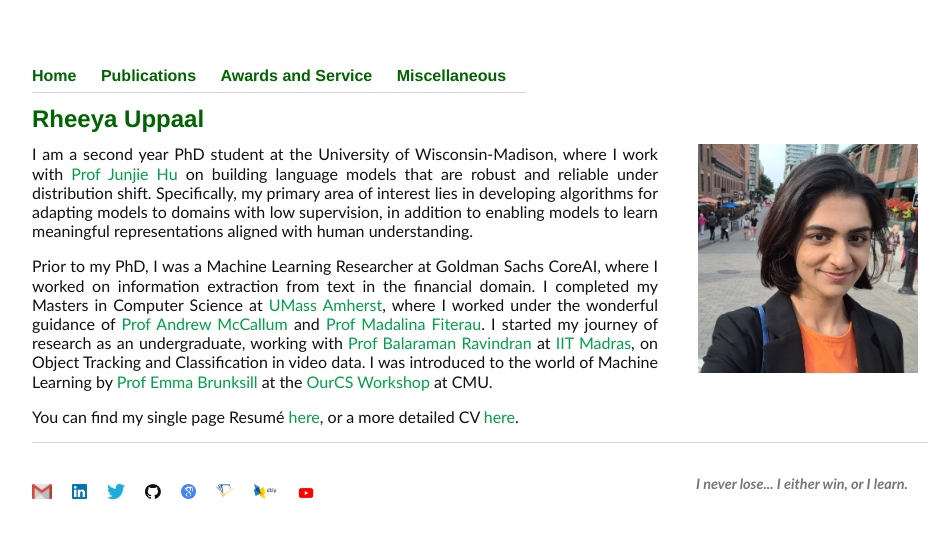
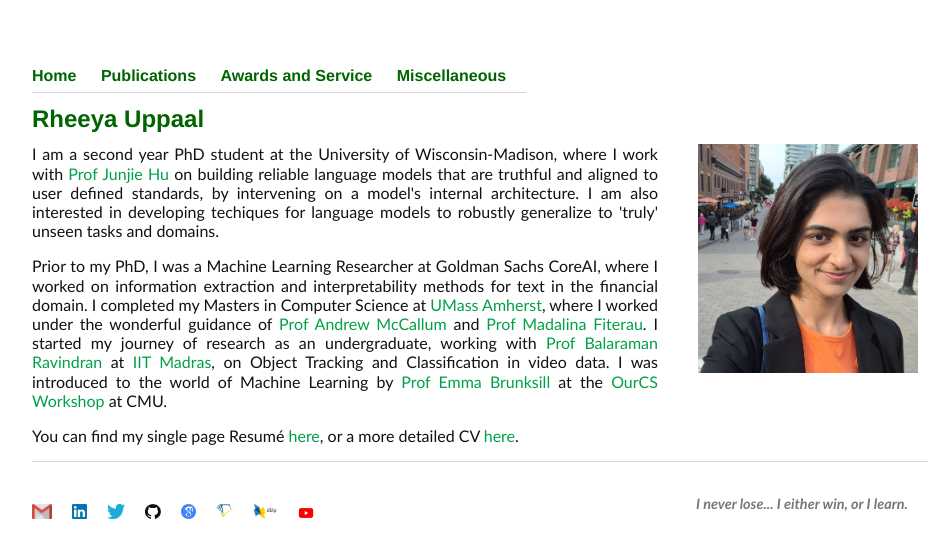
Before and after one commit to Uppaal/Uppaal.github.io, a Jekyll site: the page built from index.html, in a window 1280 px wide. Shown: the top 558 px of the page, without its empty margins (160-1109 px from the left). Built offline with Jekyll 4.4.1, drawn with Linux system fonts in a browser that asks for light colours.

Commit message:
Update index.html

```diff
--- a/index.html
+++ b/index.html
@@ -20,9 +20,11 @@ title: Rheeya Uppaal
 	<img src="images/R3.jpeg" alt="picture" class="inline" width="220"
 		 style="float:right; padding-top:0; padding-bottom: 10px; padding-left: 40px; padding-right: 10px">
 
-	<p>I am a second year PhD student at the University of Wisconsin-Madison, where I work with <a href="https://junjiehu.github.io/">Prof Junjie Hu</a> on building language models that are robust and reliable under distribution shift. Specifically, my primary area of interest lies in developing algorithms for adapting models to domains with low supervision, in addition to enabling models to learn meaningful representations aligned with human understanding.</p>
+	<p>I am a second year PhD student at the University of Wisconsin-Madison, where I work with <a href="https://junjiehu.github.io/">Prof Junjie Hu</a> on building reliable language models that are truthful and aligned to user defined standards, by intervening on a model's internal architecture. I am also interested in developing techiques for language models to robustly generalize to 'truly' unseen tasks and domains.</p>
 
-	<p>Prior to my PhD, I was a Machine Learning Researcher at Goldman Sachs CoreAI, where I worked on information extraction from text in the financial domain. I completed my Masters in Computer Science at <a href="https://www.cics.umass.edu/">UMass Amherst</a>, where I worked under the wonderful guidance of <a href="https://people.cs.umass.edu/~mccallum/">Prof Andrew McCallum</a> and <a href="https://people.cs.umass.edu/~mfiterau/?_gl=1*1b5bnsd*_ga*MTg2MzkwOTY5Ni4xNjY0NDI5ODc3*_ga_21RLS0L7EB*MTY2NDQyOTg3Ny4xLjEuMTY2NDQyOTk1OC4wLjAuMA..&_ga=2.34412001.1336810845.1664429877-1863909696.1664429877">Prof Madalina Fiterau</a>. I started my journey of research as an undergraduate, working with <a href="http://www.cse.iitm.ac.in/~ravi/">Prof Balaraman Ravindran</a> at <a href="http://www.cse.iitm.ac.in/">IIT Madras</a>, on Object Tracking and Classification in video data. I was introduced to the world of Machine Learning by <a href="https://cs.stanford.edu/people/ebrun/">Prof Emma Brunksill</a> at the <a href="http://www.cs.cmu.edu/ourcs/">OurCS Workshop</a> at CMU.</p>
+<!-- 		building language models that are robust and reliable under distribution shift. Specifically, my primary area of interest lies in developing algorithms for adapting models to domains with low supervision, in addition to enabling models to learn meaningful representations aligned with human understanding.</p> -->
+
+	<p>Prior to my PhD, I was a Machine Learning Researcher at Goldman Sachs CoreAI, where I worked on information extraction and interpretability methods for text in the financial domain. I completed my Masters in Computer Science at <a href="https://www.cics.umass.edu/">UMass Amherst</a>, where I worked under the wonderful guidance of <a href="https://people.cs.umass.edu/~mccallum/">Prof Andrew McCallum</a> and <a href="https://people.cs.umass.edu/~mfiterau/?_gl=1*1b5bnsd*_ga*MTg2MzkwOTY5Ni4xNjY0NDI5ODc3*_ga_21RLS0L7EB*MTY2NDQyOTg3Ny4xLjEuMTY2NDQyOTk1OC4wLjAuMA..&_ga=2.34412001.1336810845.1664429877-1863909696.1664429877">Prof Madalina Fiterau</a>. I started my journey of research as an undergraduate, working with <a href="http://www.cse.iitm.ac.in/~ravi/">Prof Balaraman Ravindran</a> at <a href="http://www.cse.iitm.ac.in/">IIT Madras</a>, on Object Tracking and Classification in video data. I was introduced to the world of Machine Learning by <a href="https://cs.stanford.edu/people/ebrun/">Prof Emma Brunksill</a> at the <a href="http://www.cs.cmu.edu/ourcs/">OurCS Workshop</a> at CMU.</p>
 
 	<p>You can find my single page Resum&eacute <a href="https://drive.google.com/file/d/17kVMm1iHl2SVAMpOd7MpK7dsQ3JDJOUk/view?usp=sharing">here</a>, or a more detailed CV <a href="https://drive.google.com/file/d/1fjDtHYVPVbqbg46reoRh5TwecpYf9TXF/view?usp=sharing">here</a>.</p>
 
```
